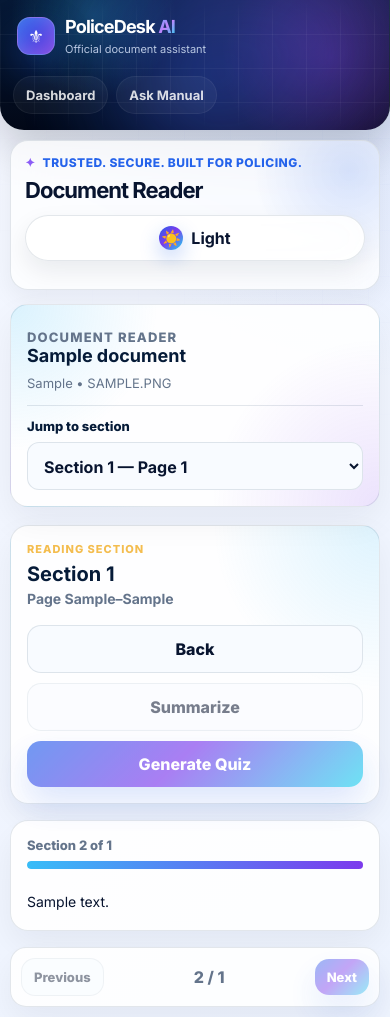
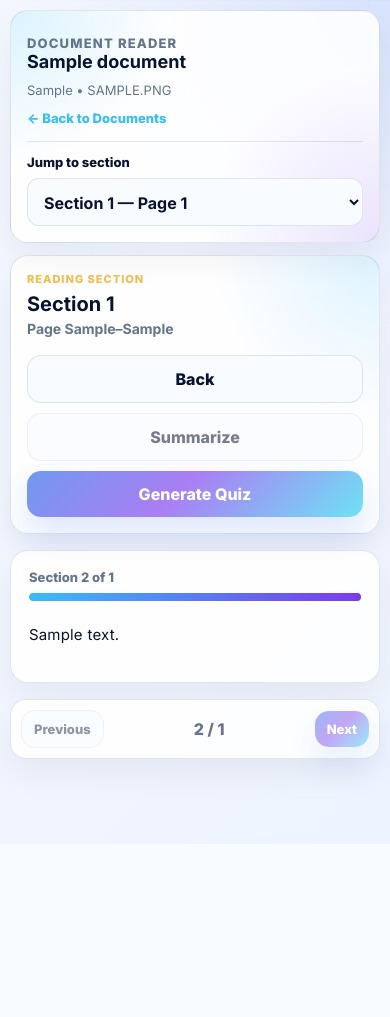
Before and after one commit to JayR-Studio/PoliceDeskAI, a Flask app: template templates/document_reader.html in a window 390 px wide. After the commit the page ends 788 px from the top, so only its background shows below. Run offline with Flask 3, Linux system fonts and the light colour scheme; tables that the repository leaves empty hold one stand-in row (values such as "Sample post"); the template is opened without the code that fills it: values that come from a table or form of the project are taken from there, most other values are stand-ins (such as "Sample title", 1, 10 or a date in 2020).

Commit message:
Improve document reader layout and readability

```diff
--- a/static/css/style.css
+++ b/static/css/style.css
@@ -1814,9 +1814,9 @@ html[data-theme="light"] .source-text-box {
 
 .reader-app-shell {
     display: grid;
-    grid-template-columns: 300px minmax(0, 1fr);
-    gap: 18px;
-    min-height: calc(100vh - 150px);
+    grid-template-columns: 320px minmax(0, 1fr);
+    gap: 20px;
+    min-height: calc(100vh - 36px);
 }
 
 .reader-sidebar {
@@ -1830,7 +1830,7 @@ html[data-theme="light"] .source-text-box {
     box-shadow: var(--shadow-soft, 0 14px 35px rgba(15, 23, 42, 0.06));
     position: sticky;
     top: 18px;
-    height: calc(100vh - 170px);
+    height: calc(100vh - 36px);
     display: flex;
     flex-direction: column;
     overflow: hidden;
@@ -1957,8 +1957,9 @@ html[data-theme="light"] .source-text-box {
     background: var(--card);
     border: 1px solid var(--border);
     border-radius: 24px;
-    padding: 24px;
+    padding: 32px;
     box-shadow: var(--shadow-soft, 0 14px 35px rgba(15, 23, 42, 0.06));
+    min-height: calc(100vh - 190px);
 }
 
 .reader-progress-line {
@@ -1989,10 +1990,16 @@ html[data-theme="light"] .source-text-box {
 
 .reader-text {
     color: var(--text);
-    font-size: 16px;
-    line-height: 1.95;
-    max-width: 900px;
+    font-size: 18px;
+    line-height: 2;
+    max-width: 850px;
     margin: 0 auto;
+    letter-spacing: 0.01em;
+    word-spacing: 0.04em;
+}
+
+.reader-text p {
+    margin: 0 0 18px;
 }
 
 .reader-bottom-nav {
@@ -2127,3 +2134,171 @@ html[data-theme="light"] .source-text-box {
         font-size: 13px;
     }
 }
+
+/* ================================
+   Reader page focused layout
+   ================================ */
+
+.reader-page .app-shell {
+    grid-template-columns: 1fr;
+}
+
+.reader-page .sidebar {
+    display: none;
+}
+
+.reader-page .main-content {
+    padding: 18px;
+    max-width: 100%;
+}
+
+.reader-page .topbar,
+.reader-page .theme-bar {
+    display: none;
+}
+
+.reader-page .reader-sidebar-header h3,
+.reader-page .reader-section-link span,
+.reader-page .reader-main-header h2,
+.reader-page .reader-mobile-select label,
+.reader-page .empty-reader-state h3 {
+    color: var(--text);
+}
+
+.reader-page .reader-sidebar-header p,
+.reader-page .reader-section-link small,
+.reader-page .reader-main-header h2 span,
+.reader-page .reader-progress-line span,
+.reader-page .reader-bottom-nav span {
+    color: var(--muted);
+}
+
+.reader-section-list::-webkit-scrollbar {
+    width: 6px;
+}
+
+.reader-section-list::-webkit-scrollbar-track {
+    background: transparent;
+}
+
+.reader-section-list::-webkit-scrollbar-thumb {
+    background: rgba(148, 163, 184, 0.45);
+    border-radius: 999px;
+}
+
+.reader-section-list::-webkit-scrollbar-thumb:hover {
+    background: rgba(56, 189, 248, 0.65);
+}
+
+@media (max-width: 900px) {
+    .reader-page .main-content {
+        padding: 10px;
+    }
+
+    .reader-app-shell {
+        grid-template-columns: 1fr;
+        min-height: auto;
+        gap: 12px;
+    }
+
+    .reader-sidebar {
+        position: relative;
+        top: 0;
+        height: auto;
+        border-radius: 18px;
+    }
+
+    .reader-section-list {
+        display: none;
+    }
+
+    .reader-mobile-select {
+        display: grid;
+        gap: 8px;
+    }
+
+    .reader-mobile-select label {
+        font-size: 13px;
+        font-weight: 800;
+        color: var(--text);
+    }
+
+    .reader-mobile-select select {
+        width: 100%;
+        border: 1px solid var(--border);
+        background: var(--card-soft, #f8fafc);
+        color: var(--text);
+        border-radius: 12px;
+        padding: 12px;
+        font-weight: 700;
+    }
+
+    .reader-main-header {
+        flex-direction: column;
+        padding: 16px;
+        border-radius: 18px;
+    }
+
+    .reader-main-header h2 {
+        font-size: 20px;
+    }
+
+    .reader-main-header h2 span {
+        display: block;
+        margin-left: 0;
+        margin-top: 4px;
+    }
+
+    .reader-actions {
+        width: 100%;
+        display: grid;
+        grid-template-columns: 1fr;
+    }
+
+    .reader-actions .primary-btn,
+    .reader-actions .secondary-btn {
+        width: 100%;
+        text-align: center;
+    }
+
+    .reader-content-card {
+        padding: 18px;
+        border-radius: 18px;
+        min-height: auto;
+    }
+
+    .reader-text {
+        font-size: 15px;
+        line-height: 1.85;
+        max-width: 100%;
+    }
+
+    .reader-text p {
+        margin-bottom: 16px;
+    }
+
+    .reader-bottom-nav {
+        padding: 10px;
+        border-radius: 16px;
+    }
+
+    .reader-bottom-nav .primary-btn,
+    .reader-bottom-nav .secondary-btn {
+        width: auto;
+        padding: 10px 12px;
+        font-size: 13px;
+    }
+}
+
+.reader-back-link {
+    display: inline-flex;
+    margin-top: 12px;
+    color: #38bdf8;
+    font-size: 13px;
+    font-weight: 800;
+    text-decoration: none;
+}
+
+.reader-back-link:hover {
+    text-decoration: underline;
+}
--- a/templates/document_reader.html
+++ b/templates/document_reader.html
@@ -1,4 +1,6 @@
 {% extends "base.html" %}
+
+{% block body_class %}reader-page{% endblock %}
 
 {% block page_title %}Document Reader{% endblock %}
 
@@ -12,6 +14,10 @@
                 {{ document.category or "Uncategorized" }}
                 • {{ document.file_type|upper }}
             </p>
+
+            <a href="{{ url_for('documents') }}" class="reader-back-link">
+                ← Back to Documents
+            </a>
         </div>
 
         <div class="reader-mobile-select">
@@ -20,11 +26,12 @@
                 {% for chunk in chunks %}
                 <option
                         value="{{ url_for('read_document', document_id=document.id, chunk_id=chunk.id) }}"
-                        {% if selected_chunk and chunk.id == selected_chunk.id %}selected{% endif %}
+                        {% if selected_chunk and chunk.id== selected_chunk.id %}selected{% endif %}
                 >
                     Section {{ chunk.chunk_number }}
                     {% if chunk.page_start %}
-                            — Page {{ chunk.page_start }}{% if chunk.page_end and chunk.page_end != chunk.page_start %}–{{ chunk.page_end }}{% endif %}
+                    — Page {{ chunk.page_start }}{% if chunk.page_end and chunk.page_end != chunk.page_start %}–{{
+                    chunk.page_end }}{% endif %}
                     {% endif %}
                 </option>
                 {% endfor %}
@@ -41,7 +48,8 @@
 
                 {% if chunk.page_start %}
                 <small>
-                            Page {{ chunk.page_start }}{% if chunk.page_end and chunk.page_end != chunk.page_start %}–{{ chunk.page_end }}{% endif %}
+                    Page {{ chunk.page_start }}{% if chunk.page_end and chunk.page_end != chunk.page_start %}–{{
+                    chunk.page_end }}{% endif %}
                 </small>
                 {% else %}
                 <small>{{ chunk.word_count }} words</small>
@@ -94,7 +102,15 @@
             </div>
 
             <div class="reader-text">
-                    {{ selected_chunk.chunk_text | replace('\n', '<br>') | safe }}
+                {% set paragraphs = selected_chunk.chunk_text.split('. ') %}
+
+                {% for paragraph in paragraphs %}
+                {% if paragraph.strip() %}
+                <p>
+                    {{ paragraph.strip() }}{% if not paragraph.strip().endswith('.') %}.{% endif %}
+                </p>
+                {% endif %}
+                {% endfor %}
             </div>
         </article>
 
```
Lines whose indentation alone changed are shown as unchanged.
